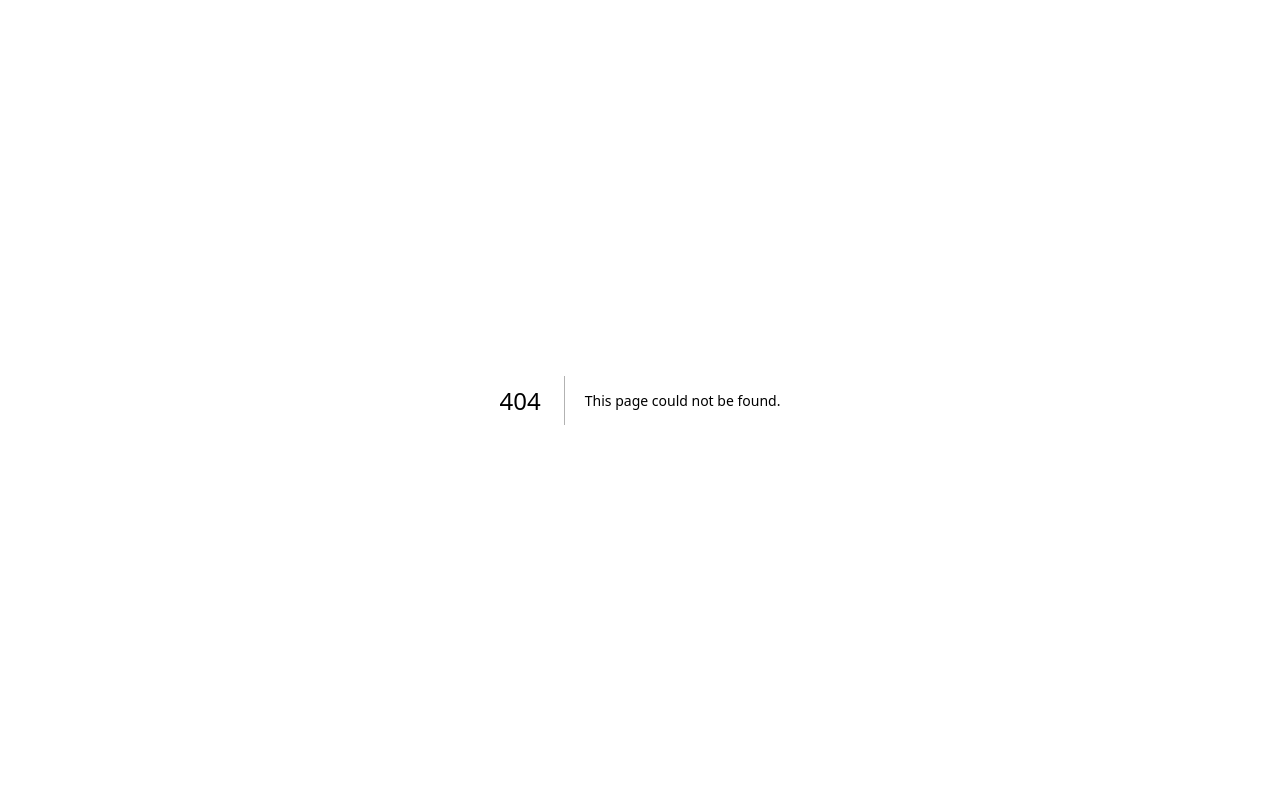
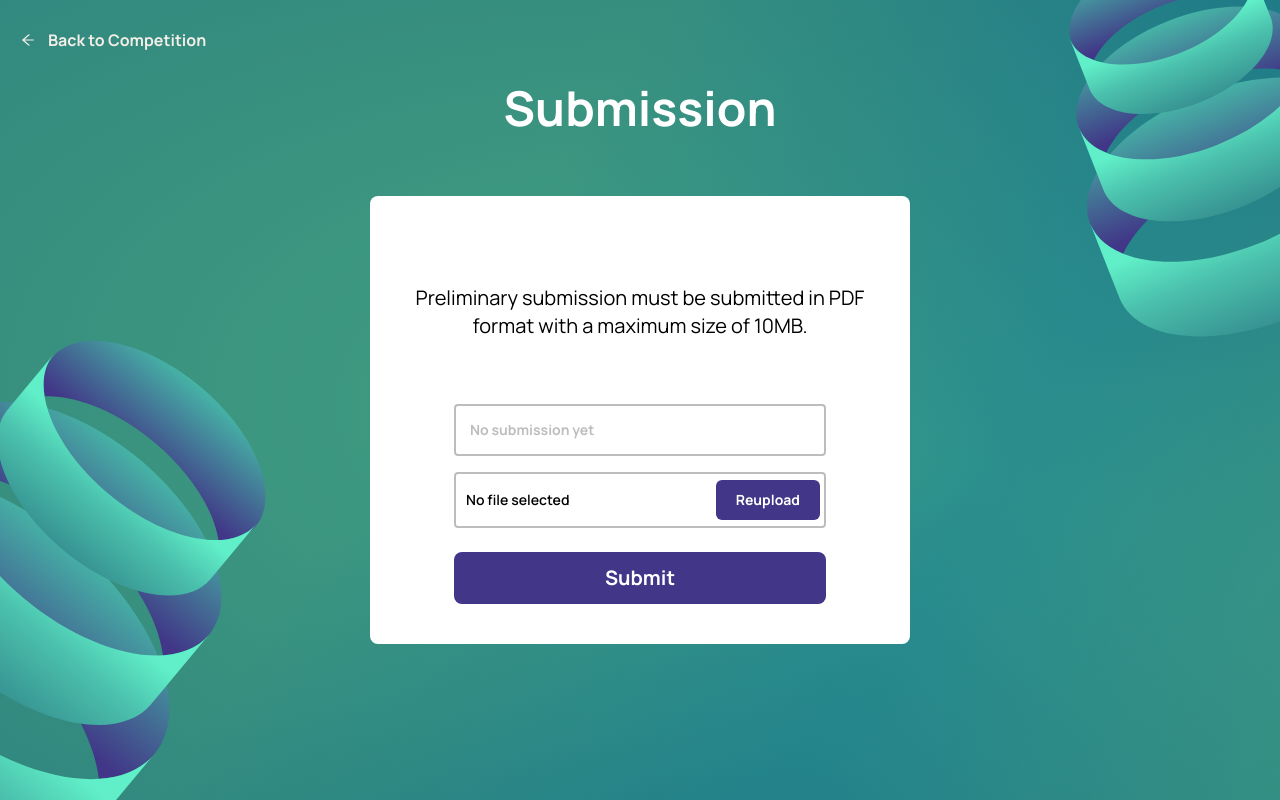
Before and after one commit to syahrialalzaidan/web-bist-league, a Next.js app: page /submission in a window 1280 px wide. Before the commit this address had no page. Built offline with nearby package versions, Linux system fonts and the light colour scheme.

Commit message:
feat: Add submission page

```diff
--- /dev/null
+++ b/src/app/submission/components/Submission.tsx
@@ -0,0 +1,77 @@
+"use client"
+import { useState } from "react";
+import { AiOutlineArrowLeft, AiFillCheckCircle } from "react-icons/ai";
+
+export default function Submission() {
+    const [selectedFile, setSelectedFile] = useState("No file selected");
+    const [submittedFile, setSubmittedFile] = useState("No submission yet");
+
+    const fileChangedHandler = (e: React.ChangeEvent<HTMLInputElement>) => {
+        if (!e.target.files) return;
+        setSelectedFile(e.target.files[0].name)
+        setSubmittedFile(e.target.files[0].name)
+    }
+    return (
+        <div className="px-5 py-7">
+            <div className="flex text-[#F3EEE7] gap-3 items-center mt-8 lg:mt-0">
+                <AiOutlineArrowLeft className="text-2xl lg:text-base" />
+                <h1 className="w-full self-center font-extrabold text-2xl lg:hidden">Submission</h1>
+                <h1 className="font-bold text-base hidden lg:block">Back to Competition</h1>
+            </div>
+
+            <h1 className="text-center text-white text-5xl font-bold mb-16 mt-8 hidden lg:block">Submission</h1>
+
+            <div className="flex items-center justify-center my-8 ">
+                <div className="bg-white py-6 px-5 rounded-lg max-w-[540px]">
+                    {submittedFile === "No submission yet" ? (
+                        <h1 className="text-center text-base lg:text-xl py-16 px-5 ">
+                            Preliminary submission must be submitted in PDF format with a maximum size of 10MB.
+                        </h1>
+                    ) : (
+                        <>
+                            <h1 className="text-center text-base lg:text-xl mb-5 px-5">
+                                You may do another submission until the deadline.
+                            </h1>
+                            <h1 className="text-center text-base lg:text-xl mb-5 px-5">
+                                Preliminary submission must be submitted in PDF format with a maximum size of 10MB.
+                            </h1>
+                            <h1 className="text-center text-base lg:text-xl px-5">
+                                Last submission:
+                            </h1>
+                            <h1 className="text-center text-base font-bold lg:text-xl mb-6 px-5">October 1st, 2023, 23:59</h1>
+                        </>
+                    )}
+
+                    <form>
+                        <div className="border-2 border-[#BDBDBD] mb-4 lg:mx-16 p-3.5 rounded text-sm font-bold flex items-center justify-between">
+                            <span className={submittedFile === "No submission yet" ? "text-[#BDBDBD]" : "text-[#413687]"}>
+                                {submittedFile}
+                            </span>
+                            <AiFillCheckCircle className={submittedFile === "No submission yet" ? "hidden" : "inline-block ml-2 text-[#27ae60] w-6 h-6"} />
+                        </div>
+                        <div className="flex flex-row items-center border-2 lg:mx-16 mb-6 border-[#BDBDBD] stroke-1 rounded justify-between pr-1 pl-2.5 py-1.5">
+                            <label className="text-sm font-semibold">{selectedFile}</label>
+                            <input
+                                type="file"
+                                id="custom-input"
+                                onChange={fileChangedHandler}
+                                hidden
+                            />
+                            <label
+                                htmlFor="custom-input"
+                                className="block text-white ml-4 py-2.5 px-5 rounded-md border-0 text-sm font-bold bg-[#413687] cursor-pointer"
+                            >
+                                Reupload
+                            </label>
+                        </div>
+                        <div className="mb-4 lg:mx-16 rounded text-sm font-bold flex items-center">
+                            <button type="submit" className="bg-[#413687] px-12 py-3 lg:px-24 rounded-lg cursor-pointer w-full">
+                                <h1 className="text-white text-center font-bold lg:text-xl">Submit</h1>
+                            </button>
+                        </div>
+                    </form>
+                </div>
+            </div>
+        </div>
+    )
+}
--- /dev/null
+++ b/src/app/submission/page.tsx
@@ -0,0 +1,15 @@
+import Image from "next/image";
+import Submission from "./components/Submission";
+
+
+export default function Compregisterpage() {
+  return (
+    <div className="bg-[url('/images/compregister/bg-comp-mobile.svg')] lg:bg-[url('/images/compregister/bg-comp-web.svg')] h-screen bg-cover">
+      <div className="bg-[url('/images/compregister/left.svg')] lg:bg-[url('/images/compregister/left-web.svg')] bg-no-repeat lg:bg-left-bottom bg-fixed h-screen">
+        <div className="bg-[url('/images/compregister/right.svg')] lg:bg-[url('/images/compregister/right-web.svg')] bg-no-repeat bg-right-bottom lg:bg-right-top h-screen">
+          <Submission />
+        </div>
+      </div>
+    </div>
+  );
+}
```
